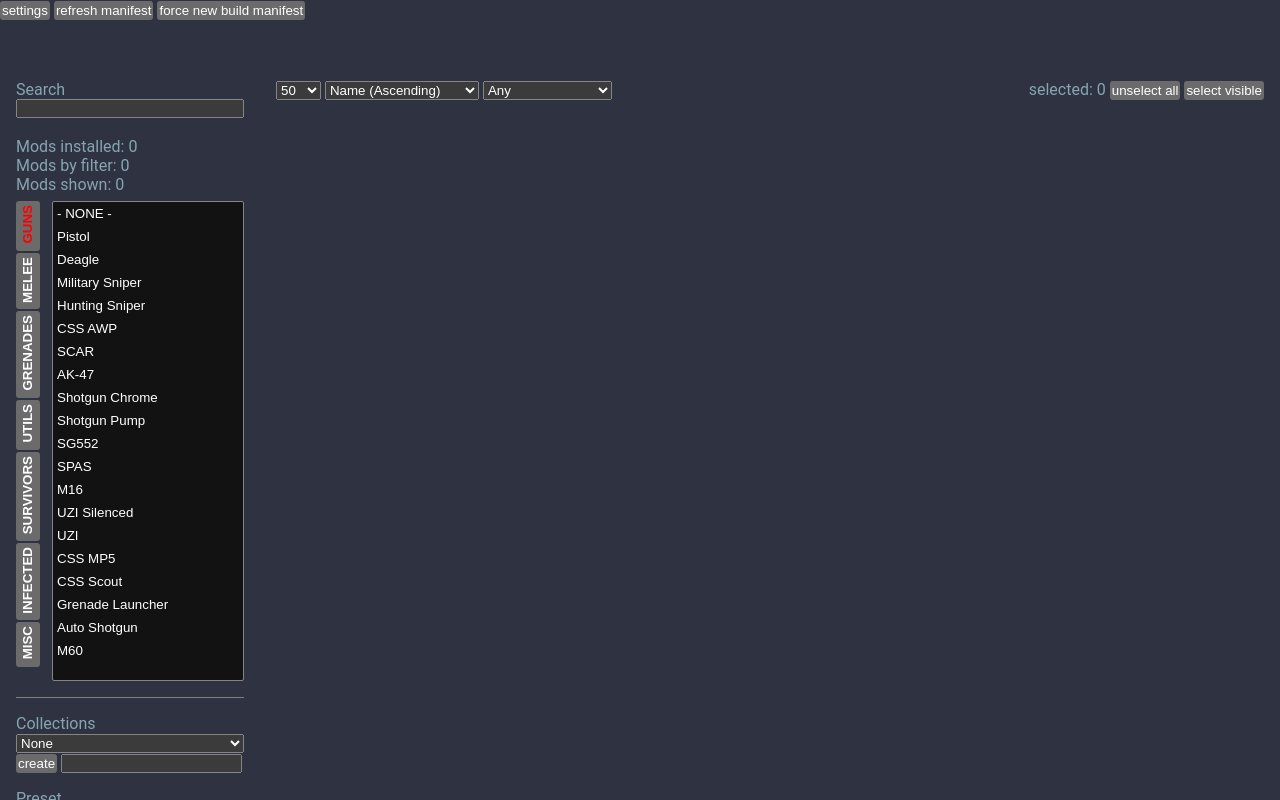
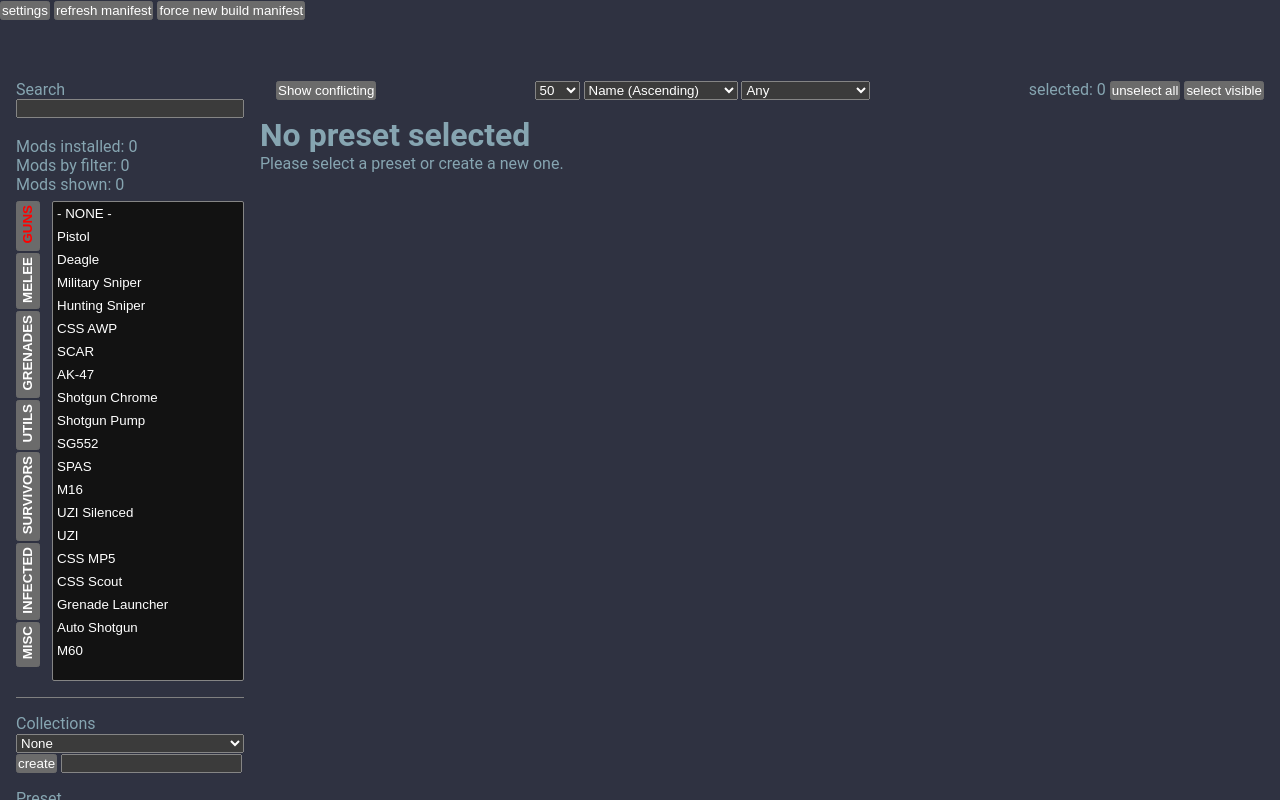
Before and after one commit to pukmajster/left4mods, a Svelte app: page / in a window 1280 px wide. Built offline with nearby package versions, Linux system fonts and the light colour scheme.

Commit message:
add button for toggling conflicting mods view

```diff
--- a/src/renderer/src/App.svelte
+++ b/src/renderer/src/App.svelte
@@ -10,12 +10,10 @@
 
   onMount(async () => {
     let data = await window.api.requestManifest(false)
-    console.log(data)
     modManifest.set(data)
 
     try {
       let profile = await window.api.readProfile()
-      console.log(profile)
 
       collections.set(profile.collections ?? [])
       gameDir.set(profile.preferences.gameDir ?? '')
@@ -39,8 +37,6 @@
         }
       }
 
-      console.log('profileData', profileData)
-
       window.api.writeProfile(profileData)
     }
   }
--- a/src/renderer/src/components/ModCard.svelte
+++ b/src/renderer/src/components/ModCard.svelte
@@ -55,11 +55,8 @@
   )
 
   function toggleModEnable() {
-    console.log('toggling mod')
-
     presets.update((value) => {
       let tempPresets = [...value]
-      console.log(tempPresets)
 
       if (!enabled)
         tempPresets.find((preset) => preset.name == $activePreset).enabledMods.push(mod.id)
@@ -71,7 +68,6 @@
         tempPresets.find((preset) => preset.name == $activePreset).enabledMods = tempEnabledMods
       }
 
-      console.log('new', tempPresets)
       return tempPresets
     })
   }
@@ -114,7 +110,6 @@
     display: flex;
     flex-direction: column;
     position: relative;
-    overflow: hidden;
     margin-bottom: 5px;
 
     transition: transform 0.12s ease-in-out;
@@ -128,7 +123,8 @@
   }
 
   .title {
-    font-size: 12px;
+    font-size: 14px;
+    margin-bottom: 4px;
   }
 
   img {
@@ -136,7 +132,7 @@
   }
 
   .mod.selected {
-    background-color: #cfcfcf;
+    outline: 4px solid #7b7bfa;
     color: black;
   }
 
@@ -151,10 +147,12 @@
   }
 
   .hoverbox {
+    pointer-events: none;
     position: absolute;
     left: 0;
-    bottom: 0;
-    right: -2px;
+    /*bottom: 0;*/
+    top: 100%;
+    right: 0px;
     padding: 0.45em;
     padding-top: 0.3em;
 
--- a/src/renderer/src/components/ModLibrary.svelte
+++ b/src/renderer/src/components/ModLibrary.svelte
@@ -1,10 +1,13 @@
 <script lang="ts">
-  import { groupedEnabledMods, paginatedSortedFilteredMods, typeToShow } from '../stores/library'
+  import {
+    groupedEnabledMods,
+    paginatedSortedFilteredMods,
+    showConflictingView
+  } from '../stores/library'
+  import { activePreset } from '../stores/profile'
   import ModCard from './ModCard.svelte'
   import Sidebar from './Sidebar.svelte'
   import TopRow from './TopRow.svelte'
-
-  $: console.log($groupedEnabledMods)
 </script>
 
 <ul class="library">
@@ -12,10 +15,15 @@
   <div class="mods-wrapper">
     <TopRow />
     <div class="mods-inner">
-      {#if $typeToShow == 'conflicting'}
+      {#if $activePreset == ''}
+        <div class="no-preset-selected">
+          <h1>No preset selected</h1>
+          <p>Please select a preset or create a new one.</p>
+        </div>
+      {:else if $showConflictingView}
         <div class="conflicting-mods">
           {#each $groupedEnabledMods as group, i}
-            <h2>{i}</h2>
+            <h2>Conflicting mods #{i + 1}</h2>
             <div class="conflicting-mods-group">
               {#each group as mod}
                 <ModCard {mod} />
@@ -66,7 +74,6 @@
   .mods-list {
     display: grid;
     grid-template-columns: repeat(auto-fit, minmax(182px, 1fr));
-    grid-template-columns: repeat(auto-fill, minmax(210px, 1fr));
     grid-auto-rows: minmax(min-content, max-content);
     align-items: stretch;
 
@@ -85,6 +92,7 @@
     display: flex;
     flex-direction: column;
     flex: 1;
+    padding-left: 1em;
   }
 
   .conflicting-mods-group {
@@ -93,5 +101,7 @@
     grid-template-columns: repeat(auto-fill, minmax(210px, 1fr));
     grid-auto-rows: minmax(min-content, max-content);
     align-items: stretch;
+    gap: 12px;
+    padding: 0.6em 0 1.5em 0;
   }
 </style>
--- a/src/renderer/src/components/TopRow.svelte
+++ b/src/renderer/src/components/TopRow.svelte
@@ -3,6 +3,7 @@
     paginatedSortedFilteredMods,
     perPageCount,
     selectedMods,
+    showConflictingView,
     sortingType,
     typeToShow
   } from '../stores/library'
@@ -14,9 +15,24 @@
   function selectAll() {
     selectedMods.set($paginatedSortedFilteredMods.map((mod) => mod.id))
   }
+
+  function toggleView() {
+    $showConflictingView = !$showConflictingView
+  }
 </script>
 
 <div class="container">
+  <div>
+    <button on:click={toggleView}>
+      {#if $showConflictingView}
+        Show all
+      {:else}
+        Show conflicting
+      {/if}
+    </button>
+  </div>
+
+  {#if !$showConflictingView}
     <div class="top-filters">
       <select bind:value={$perPageCount}>
         <option value={'30'}>30</option>
@@ -37,10 +53,10 @@
         <option value="any">Any</option>
         <option value="enabled">Enabled</option>
         <option value="disabled">Disabled</option>
-      <option value="conflicting">Conflicting</option>
         <option value="corrupt">Corrupt addoninfo</option>
       </select>
     </div>
+  {/if}
 
   <div class="actions">
     <span>selected: {$selectedMods.length}</span>
--- a/src/renderer/src/stores/library.ts
+++ b/src/renderer/src/stores/library.ts
@@ -5,10 +5,12 @@
 import { activePreset, presets } from './profile'
 
 type SortingType = 'name_asc' | 'name_desc' | 'time_oldest' | 'time_newest'
-type TypeOfMod = 'any' | 'enabled' | 'disabled' | 'conflicting' | 'corrupt'
+type TypeOfMod = 'any' | 'enabled' | 'disabled' | 'corrupt'
 export const typeToShow = writable<TypeOfMod>('any')
 export const sortingType = writable<SortingType>('name_asc')
 export const perPageCount = writable('50')
+
+export const showConflictingView = writable(false)
 
 export const searchTerm = writable('')
 export const selectedGuns = writable<string[]>([])
```
Lines whose indentation alone changed are shown as unchanged.
